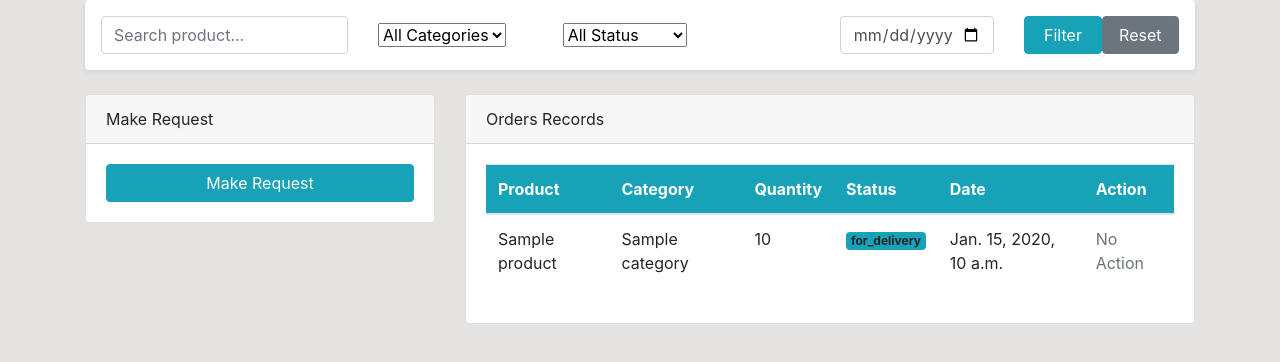
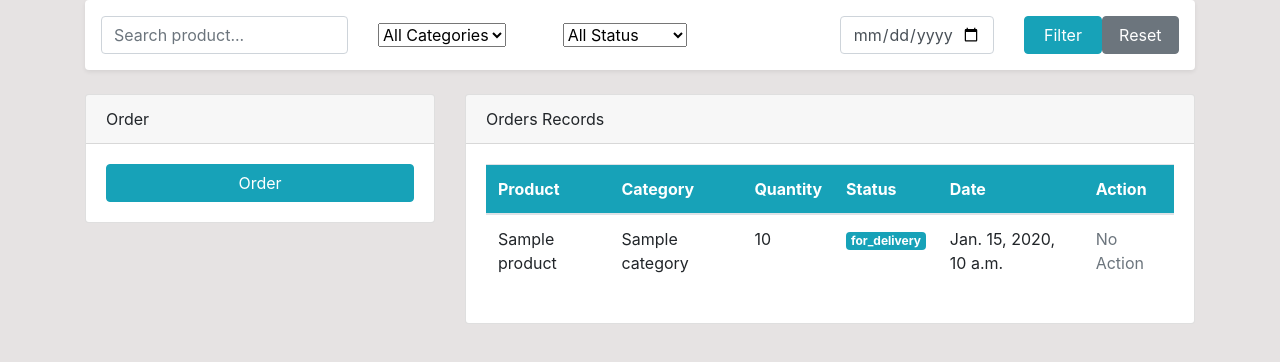
Before and after one commit to nicolocarabeo05/IMS-Project, a Django app: template templates/dashboard/index.html in a window 1280 px wide. Shown: the part 56-418 px from the top of the page. Run offline with Django 3.2, Linux system fonts and the light colour scheme; the template is opened without the code that fills it: most values are stand-ins (such as "Sample title", 1, 10 or a date in 2020); some libraries are stand-ins or nearby versions.

Commit message:
Bug fixes

```diff
--- a/templates/dashboard/order.html
+++ b/templates/dashboard/order.html
@@ -90,7 +90,7 @@
                         <td>{{ order.staff.username }}</td>
 
                         <td>
-                            <span class="badge
+                            <span class="badge text-white
                             {% if order.status == 'Cancelled' %}bg-danger
                             {% elif order.status == 'Delivered' %}bg-success
                             {% elif order.status == 'For Delivery' %}bg-warning
@@ -108,7 +108,7 @@
                             <div class="dropdown">
                                 <button class="btn btn-info btn-sm dropdown-toggle"
                                         type="button"
-                                        data-bs-toggle="dropdown">
+                                        data-toggle="dropdown">
                                     Processing
                                 </button>
 
@@ -136,7 +136,7 @@
                             <div class="dropdown">
                                 <button class="btn btn-warning btn-sm dropdown-toggle"
                                         type="button"
-                                        data-bs-toggle="dropdown">
+                                        data-toggle="dropdown">
                                     For Delivery
                                 </button>
 
--- a/templates/dashboard/staff_index.html
+++ b/templates/dashboard/staff_index.html
@@ -79,13 +79,13 @@
         <div class="col-md-4">
             <div class="card">
                 <div class="card-header">
-                    Make Request
+                    Order
                 </div>
                 <div class="card-body">
                     <form method="POST">
                         {% csrf_token %}
                         {{ form|crispy }}
-                        <input class="btn btn-info btn-block" type="submit" value="Make Request">
+                        <input class="btn btn-info btn-block" type="submit" value="Order">
                     </form>
                 </div>
             </div>
@@ -120,7 +120,7 @@
                                 <td>{{ order.order_quantity }}</td>
 
                                 <td>
-                                    <span class="badge
+                                    <span class="badge text-white
                                         {% if order.status == 'Cancelled' %}bg-danger
                                         {% elif order.status == 'Delivered' %}bg-success
                                         {% elif order.status == 'For Delivery' %}bg-warning
@@ -134,7 +134,7 @@
 
                                 <td>
                                     {% if order.status == "Processing" %}
-                                        <a href="{% url 'dashboard-cancel-order' order.id %}"
+                                        <a href="{% url 'staff-cancel-order' order.id %}"
                                            class="btn btn-danger btn-sm">
                                             Cancel
                                         </a>
```
Also changed, not shown: db.sqlite3.
